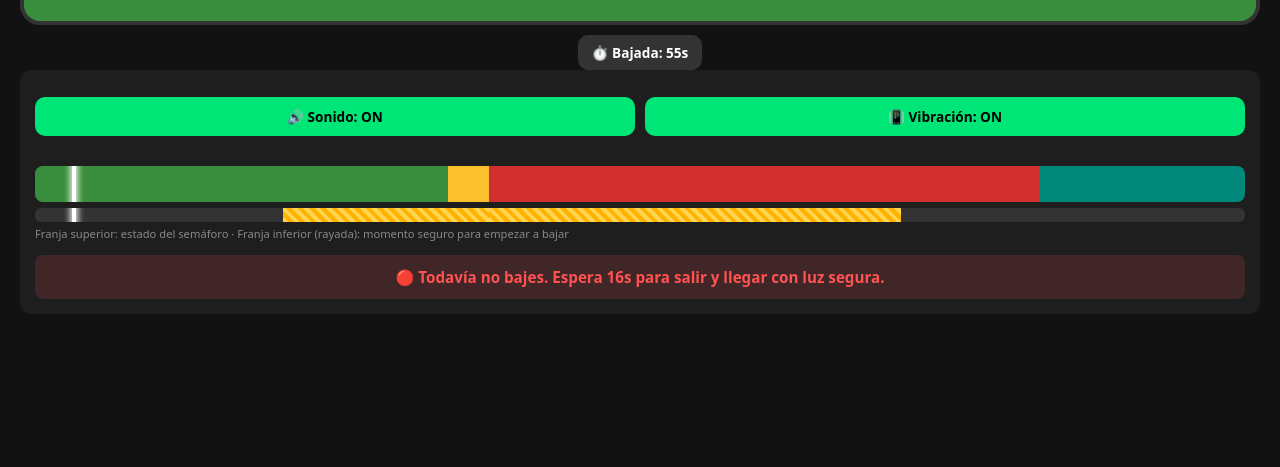
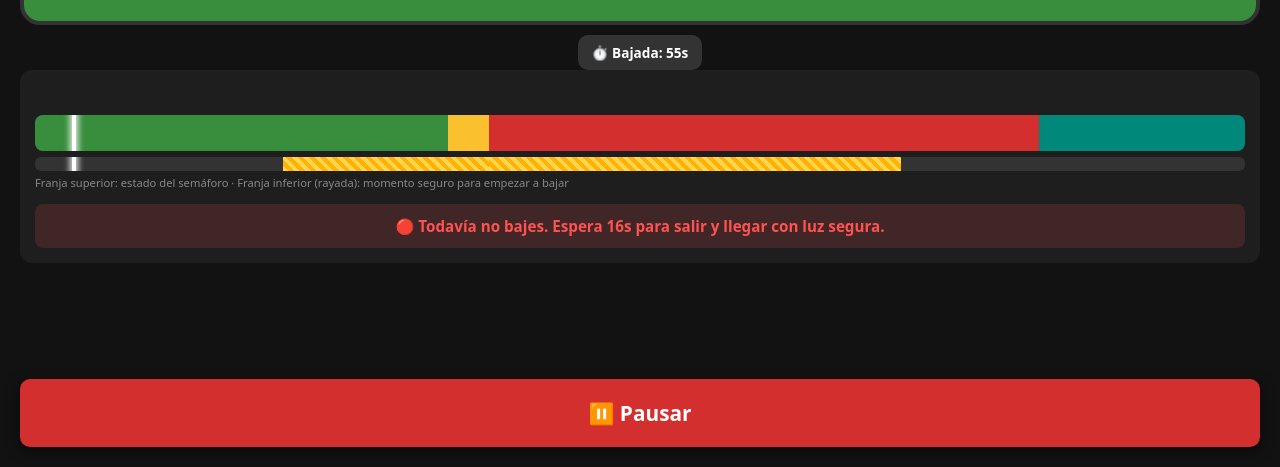
Before and after one commit to keelosg/sincrosemaforo, a website: page www/index.html in a window 1280 px wide. Both pictures are taken after a click on the button "¡SINCRONIZAR AHORA!". Shown: the part 333-800 px from the top of the page. Drawn offline with Linux system fonts and the light colour scheme.

Commit message:
Add pause button and enhance layout in index.html
Added a pause button that allows users to stop the timer and return to the configuration screen. Updated styles and structure for better layout and usability.

```diff
--- a/www/index.html
+++ b/www/index.html
@@ -6,11 +6,13 @@
     <title>SincroSemáforo</title>
     <style>
         * { box-sizing: border-box; font-family: system-ui, -apple-system, sans-serif; }
-        body { background: #121212; color: #fff; margin: 0; padding: 20px; text-align: center; }
+        body { background: #121212; color: #fff; margin: 0; padding: 20px; padding-bottom: 100px; text-align: center; }
         .card { background: #1e1e1e; padding: 15px; border-radius: 12px; margin-bottom: 20px; }
         .grid { display: grid; grid-template-columns: 1fr 1fr; gap: 10px; text-align: left; }
         label { font-size: 0.8em; color: #aaa; }
         input { width: 100%; padding: 10px; border-radius: 6px; border: 1px solid #333; background: #2a2a2a; color: #fff; font-size: 1em; }
+        input:disabled { opacity: 0.45; cursor: not-allowed; }
+        .bloqueado-config { opacity: 0.5; pointer-events: none; }
         button { width: 100%; padding: 15px; border-radius: 10px; border: none; font-size: 1.2em; font-weight: bold; cursor: pointer; margin-top: 10px; }
         .btn-sync { background: #00e676; color: #000; }
 
@@ -78,6 +80,21 @@
 
         /* Botón de acceso rápido a la bajada (modo simplificado) */
         .btn-bajada-rapida { width: auto; display: inline-block; padding: 8px 14px; font-size: 0.85em; background: #333; color: #fff; margin: 10px 0 0 0; }
+
+        /* Botón de pausa: fijo al fondo de la pantalla, grande y en rojo */
+        .btn-pausar {
+            position: fixed;
+            left: 20px;
+            right: 20px;
+            bottom: 20px;
+            width: auto;
+            padding: 20px;
+            font-size: 1.3em;
+            background: #d32f2f;
+            color: #fff;
+            box-shadow: 0 4px 14px rgba(0,0,0,0.5);
+            z-index: 100;
+        }
     </style>
 </head>
 <body>
@@ -111,6 +128,8 @@
         ⏱️ Bajada: <span id="bajadaActualLabel">--</span>s
     </button>
 
+    <button id="btnPausar" class="btn-pausar hidden" onclick="pausarYVolver()">⏸️ Pausar</button>
+
     <div id="upcomingBox" class="upcoming">
         <div class="upcoming-item">
             <div class="u-label">Siguiente</div>
@@ -124,15 +143,21 @@
         </div>
     </div>
 
-    <div class="card">
+    <div id="bajadaInputCard" class="card">
         <div id="bajadaInputWrap">
             <label>Tiempo de bajada (s) — desde tu posición hasta el semáforo</label>
             <input type="number" id="tBajada" value="55" style="margin-top:6px;" oninput="actualizarBajadaLabel()">
         </div>
+    </div>
+
+    <div id="togglesCard" class="card">
         <div class="toggle-row">
             <button id="btnSonido" class="toggle-btn" onclick="toggleSonido()">🔊 Sonido: ON</button>
             <button id="btnVibracion" class="toggle-btn" onclick="toggleVibracion()">📳 Vibración: ON</button>
         </div>
+    </div>
+
+    <div id="graficoBajadaCard" class="card">
         <div class="linear-wrap">
             <div class="linear-bar" id="linearBar"></div>
             <div class="safe-bar" id="safeBar"></div>
@@ -155,6 +180,7 @@
     <script>
         let syncTime = localStorage.getItem('syncTime') ? parseInt(localStorage.getItem('syncTime')) : null;
         let modoSimplificado = localStorage.getItem('modoSimplificado') === 'true';
+        let valoresBloqueados = localStorage.getItem('valoresBloqueados') === 'true';
         let alertaDisparada = false; // evita repetir la alerta dentro de la misma ventana
 
         // ===== Sonido y vibración =====
@@ -290,12 +316,30 @@
             });
         }
 
+        // ===== Bloqueo de la configuración mientras el contador está corriendo =====
+        // Una vez sincronizado, toda la configuración (colores, orden de señales,
+        // tiempo de bajada, configuraciones guardadas) queda bloqueada, aunque se
+        // entre a "Ver configuración". Solo se libera al presionar Pausa.
+        function actualizarBloqueoConfiguracion() {
+            ['tVerde', 'tAmarillo', 'tRojo', 'tFlecha', 'tBajada', 'nombreConfig'].forEach(id => {
+                const el = document.getElementById(id);
+                if (el) el.disabled = valoresBloqueados;
+            });
+            document.getElementById('setupCards').classList.toggle('bloqueado-config', valoresBloqueados);
+            document.getElementById('configCard').classList.toggle('bloqueado-config', valoresBloqueados);
+            document.getElementById('btnPausar').classList.toggle('hidden', !valoresBloqueados);
+        }
+
         function sincronizar() {
             syncTime = Date.now();
             localStorage.setItem('syncTime', syncTime);
             modoSimplificado = true;
             localStorage.setItem('modoSimplificado', 'true');
             obtenerAudioCtx(); // aprovechar este gesto del usuario para desbloquear el audio
+            iniciarIntervalo();
+            valoresBloqueados = true;
+            localStorage.setItem('valoresBloqueados', 'true');
+            actualizarBloqueoConfiguracion();
             actualizarVisibilidad();
         }
 
@@ -308,10 +352,37 @@
         function actualizarVisibilidad() {
             document.getElementById('setupCards').classList.toggle('hidden', modoSimplificado);
             document.getElementById('upcomingBox').classList.toggle('hidden', modoSimplificado);
-            document.getElementById('bajadaInputWrap').classList.toggle('hidden', modoSimplificado);
+            document.getElementById('bajadaInputCard').classList.toggle('hidden', modoSimplificado);
+            document.getElementById('togglesCard').classList.toggle('hidden', modoSimplificado);
             document.getElementById('configCard').classList.toggle('hidden', modoSimplificado);
             document.getElementById('btnEditar').classList.toggle('hidden', !modoSimplificado);
             document.getElementById('btnBajadaRapida').classList.toggle('hidden', !modoSimplificado);
+        }
+
+        // ===== Pausa (vista simple) =====
+        // Detiene por completo el contador (deja de recalcular el estado del
+        // semáforo) y regresa a la pantalla de configuración.
+        let intervaloSemaforo = null;
+
+        function iniciarIntervalo() {
+            if (!intervaloSemaforo) {
+                intervaloSemaforo = setInterval(actualizarSemaforo, 200);
+            }
+        }
+
+        function detenerIntervalo() {
+            if (intervaloSemaforo) {
+                clearInterval(intervaloSemaforo);
+                intervaloSemaforo = null;
+            }
+        }
+
+        function pausarYVolver() {
+            detenerIntervalo();
+            valoresBloqueados = false;
+            localStorage.setItem('valoresBloqueados', 'false');
+            actualizarBloqueoConfiguracion();
+            salirModoSimplificado();
         }
 
         // ===== Acceso rápido al tiempo de bajada (modo simplificado) =====
@@ -604,8 +675,9 @@
             if (duracionCiclo > 0) actualizarTemporizadorLineal(duraciones, duracionCiclo, 0);
         })();
 
-        setInterval(actualizarSemaforo, 200);
+        iniciarIntervalo();
         actualizarVisibilidad();
+        actualizarBloqueoConfiguracion();
         actualizarBotonesToggle();
         actualizarBajadaLabel();
     </script>
```
